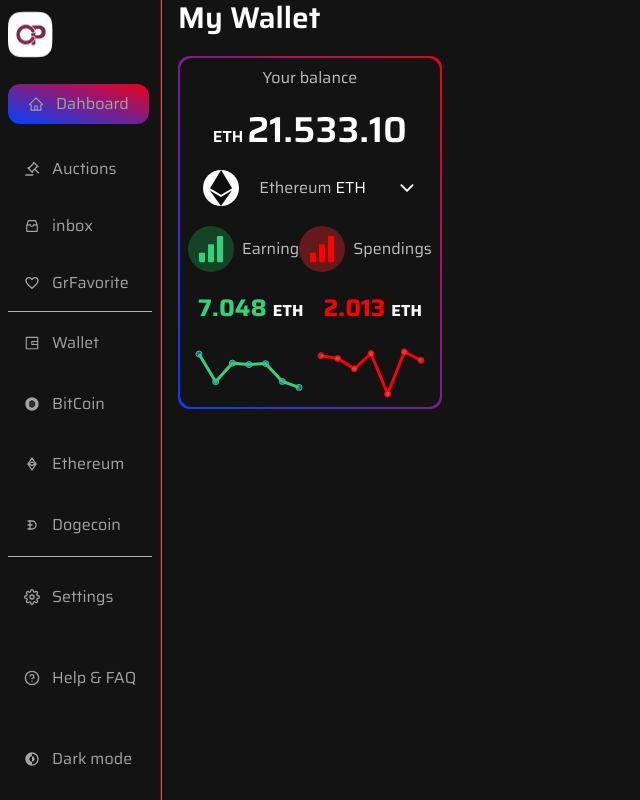
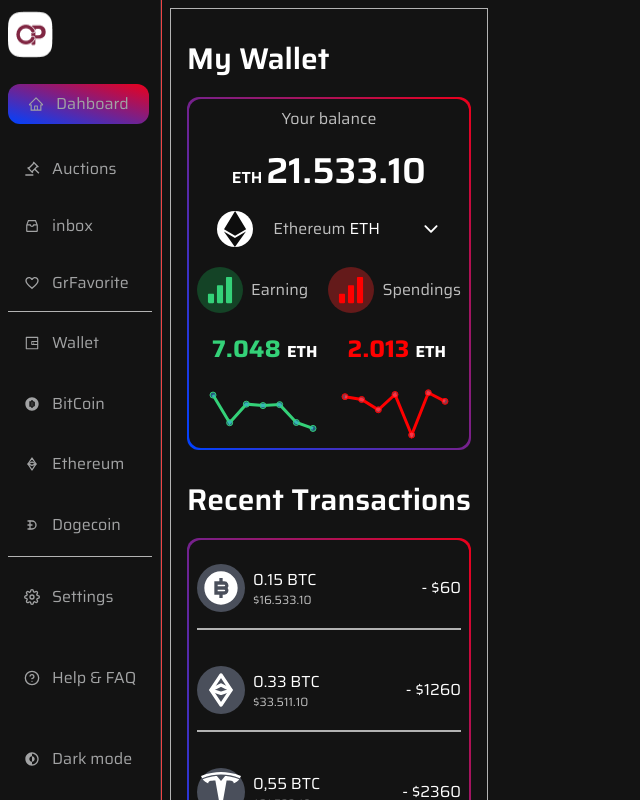
Before and after one commit to aimdexter/nft_landing, a Next.js app: page / in a window 1280 px wide. Shown: the top 800 px of the page, without its empty margins (0-640 px from the left). Built offline with nearby package versions, Linux system fonts and the light colour scheme.

Commit message:
feat: recent transactions section added

```diff
--- /dev/null
+++ b/components/transactions/RecentTransactions.jsx
@@ -0,0 +1,71 @@
+import { IconContext } from 'react-icons';
+import { RiBitCoinFill } from 'react-icons/ri';
+import { SiTesla } from 'react-icons/si';
+import { TbCurrencyEthereum } from 'react-icons/tb';
+
+const RecentTransactions = () => {
+  const transactions = [
+    {
+      id: 1,
+      icon: <RiBitCoinFill />,
+      price: '0.15 BTC',
+      usd: '$16.533.10',
+      fees: '- $60',
+      color: 'gold1',
+    },
+    {
+      id: 2,
+      icon: <TbCurrencyEthereum />,
+      price: '0.33 BTC',
+      usd: '$33.511.10',
+      fees: '- $1260',
+      color: 'white',
+    },
+    {
+      id: 3,
+      icon: <SiTesla />,
+      price: '0,55 BTC',
+      usd: '$21.533.10',
+      fees: '- $2360',
+      color: 'white',
+    },
+    {
+      id: 4,
+      icon: <RiBitCoinFill />,
+      price: '0.15 BTC',
+      usd: '$16.533.10',
+      fees: '- $60',
+      color: 'gold1',
+    },
+  ];
+  return (
+    <div className="text-white font-semibold px-4 py-8 text-3xl flex flex-col gap-5">
+      <h1 className="">Recent Transactions</h1>
+      <div className="font-normal text-base bg-gradient-to-bl from-[#EB001B] to-[#0042FF] rounded-xl p-[2px]">
+        <div className="flex flex-col justify-between gap-5 bg-bg1 rounded-xl p-2 ">
+          {transactions.map(({ id, icon, price, usd, fees, color }) => {
+            return (
+              <div
+                key={id}
+                className="flex justify-between w-full border-b-2 border-line items-center"
+              >
+                <div className="flex items-center py-4 gap-2">
+                  <IconContext.Provider value={{ size: '40px' }}>
+                    <div className={`bg-iconbg rounded-full p-1 text-` + color}>{icon}</div>
+                  </IconContext.Provider>
+                  <div className="">
+                    <h1 className="">{price}</h1>
+                    <p className="text-xs text-gray1">{usd}</p>
+                  </div>
+                </div>
+                <div className="">{fees}</div>
+              </div>
+            );
+          })}
+        </div>
+      </div>
+    </div>
+  );
+};
+
+export default RecentTransactions;
--- a/components/wallet/Wallet.jsx
+++ b/components/wallet/Wallet.jsx
@@ -5,7 +5,7 @@
 
 const Wallet = () => {
   return (
-    <div className="text-white font-semibold px-4 text-3xl flex flex-col gap-5">
+    <div className="text-white font-semibold px-4 pt-8 text-3xl flex flex-col gap-5">
       <h1 className="">My Wallet</h1>
       <div className="font-normal text-base bg-gradient-to-bl from-[#EB001B] to-[#0042FF] rounded-xl p-[2px]">
         <div className="text-center flex flex-col gap-5 bg-bg1 rounded-xl p-2">
--- a/package.json
+++ b/package.json
@@ -46,5 +46,8 @@
   },
   "resolutions": {
     "webpack": "^5"
+  },
+  "rules": {
+    "no-unused-vars": "off"
   }
 }
--- a/pages/index.js
+++ b/pages/index.js
@@ -1,6 +1,7 @@
 import Head from 'next/head';
 import NavbarDesktop from '../components/NavbarDesktop';
 import NavbarMobile from '../components/NavbarMobile';
+import RecentTransactions from '../components/transactions/RecentTransactions';
 import Wallet from '../components/wallet/Wallet';
 
 export default function Home() {
@@ -14,8 +15,9 @@
       <main className="lg:flex">
       <NavbarMobile />
       <NavbarDesktop />
-      <div className="">
+      <div className="m-2 border-[1px] border-line">
         <Wallet />
+        <RecentTransactions />
       </div>
       </main>
       <footer className="">
--- a/tailwind.config.js
+++ b/tailwind.config.js
@@ -20,6 +20,8 @@
         'bg1' : '#131313',
         'line' : '#B3B3B3',
         'line2' : '#2C2D33',
+        'iconbg' : '#4A4F5B',
+        'gold1' : '#F7931A',
         'menu' : '#A2A3A4',
       },
     },
```
